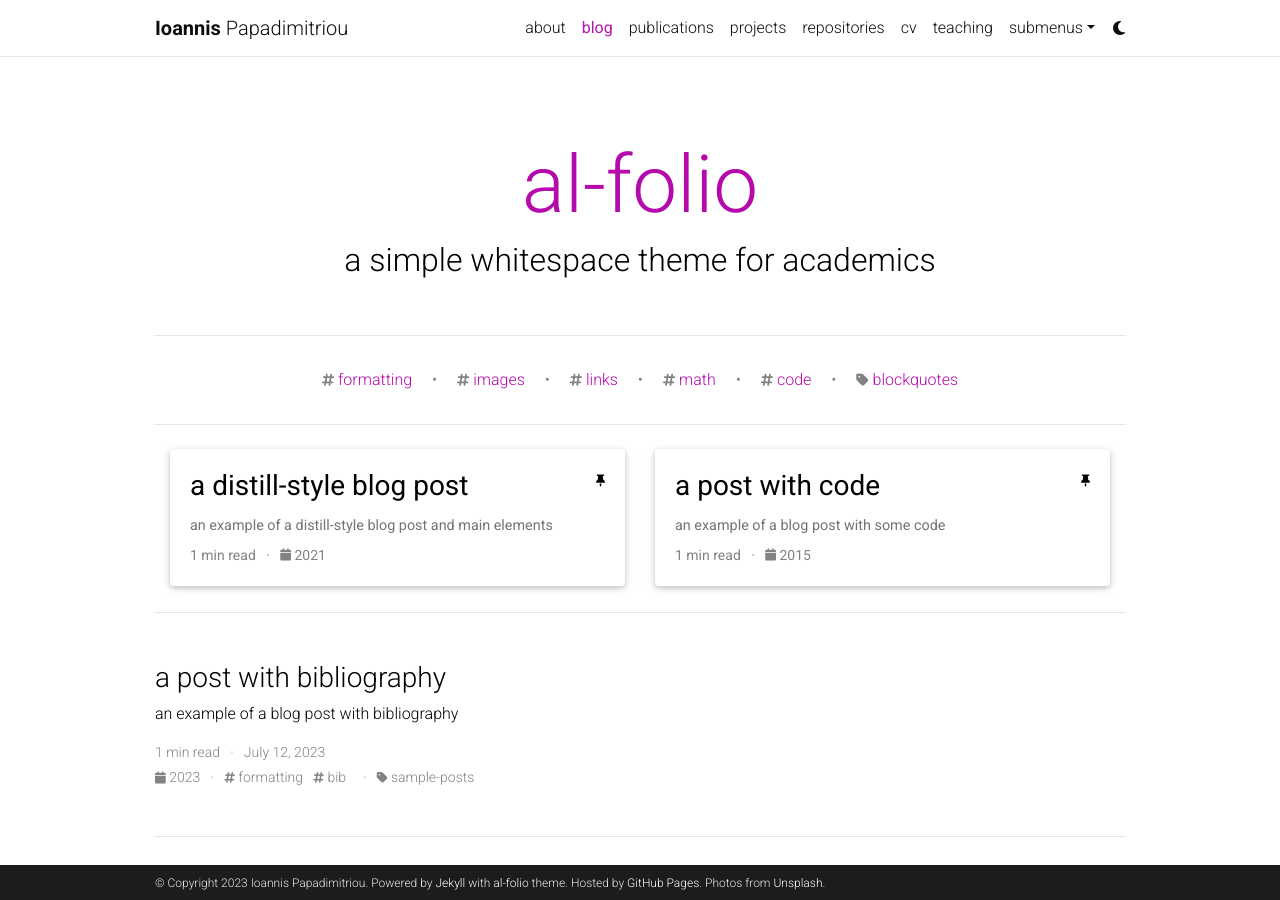
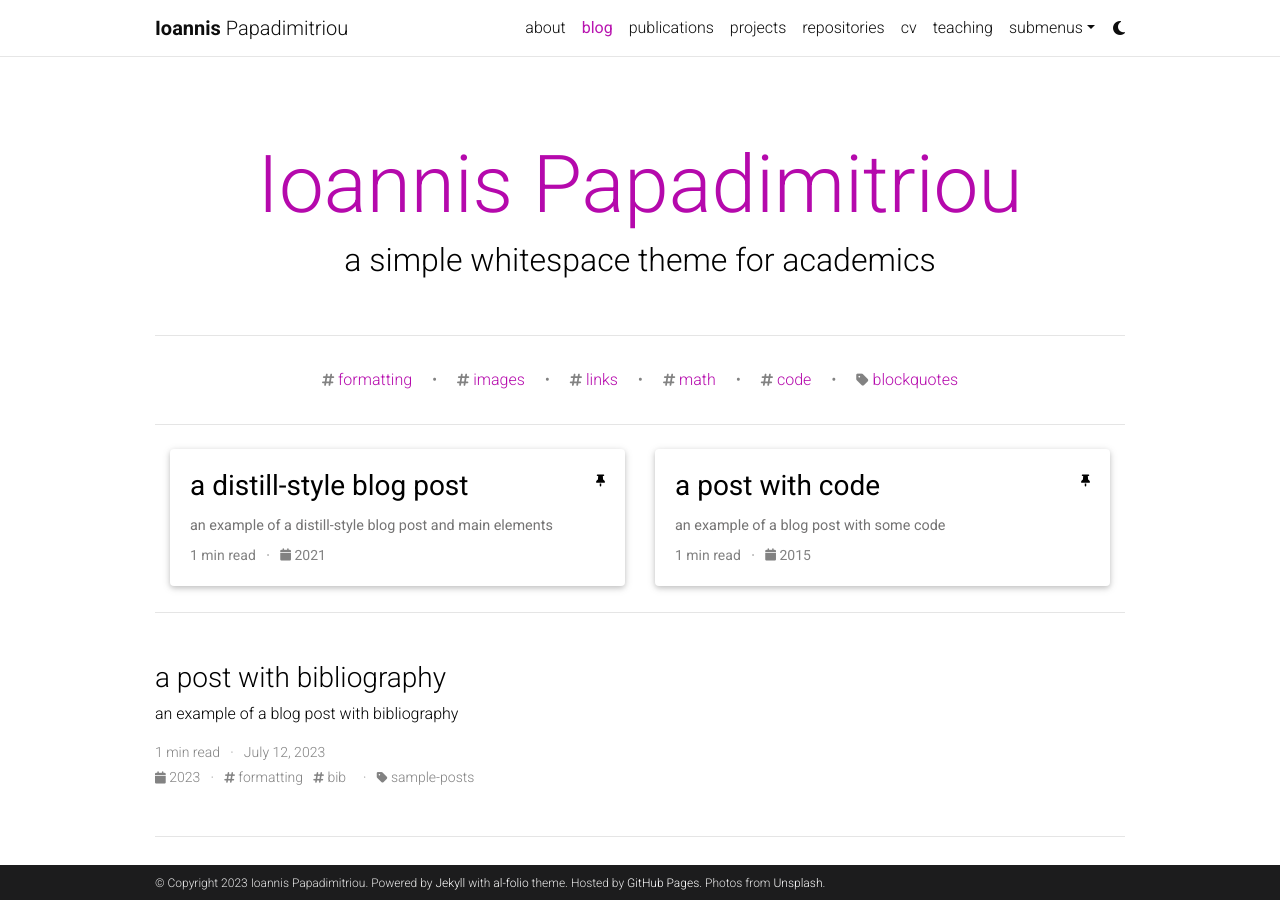
Before and after one commit to ipapadimitriou/ipapadimitriou.github.io, a Jekyll site: the page built from blog/index.html, in a window 1280 px wide and 900 px high. Built offline with Jekyll 4.4.1, drawn with Linux system fonts in a browser that asks for light colours; the list of posts is cut into pages by our own code; comment, search, counter and statistics services are not loaded; a style sheet for code colours, icons or effects is not loaded.

Commit message:
Update _config.yml

```diff
--- a/_config.yml
+++ b/_config.yml
@@ -45,7 +45,7 @@
 # will use title and url fields
 # Take a look to https://github.com/jekyll/jekyll-feed for more customization
 
-rss_icon: true
+rss_icon: false
 
 # -----------------------------------------------------------------------------
 # Layout
@@ -122,7 +122,7 @@
 # Blog
 # -----------------------------------------------------------------------------
 
-blog_name: al-folio # blog_name will be displayed in your blog page
+blog_name: Ioannis Papadimitriou # blog_name will be displayed in your blog page
 blog_nav_title: blog # your blog must have a title for it to be displayed in the nav bar
 blog_description: a simple whitespace theme for academics
 permalink: /blog/:year/:title/
```
